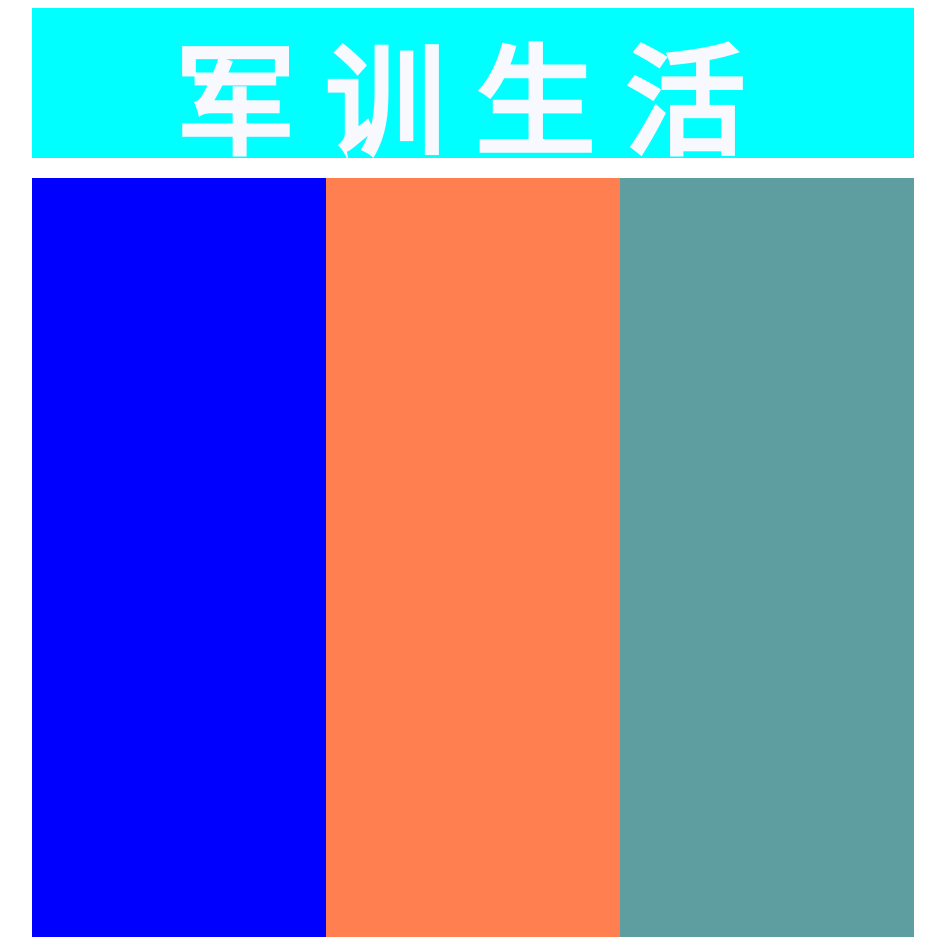
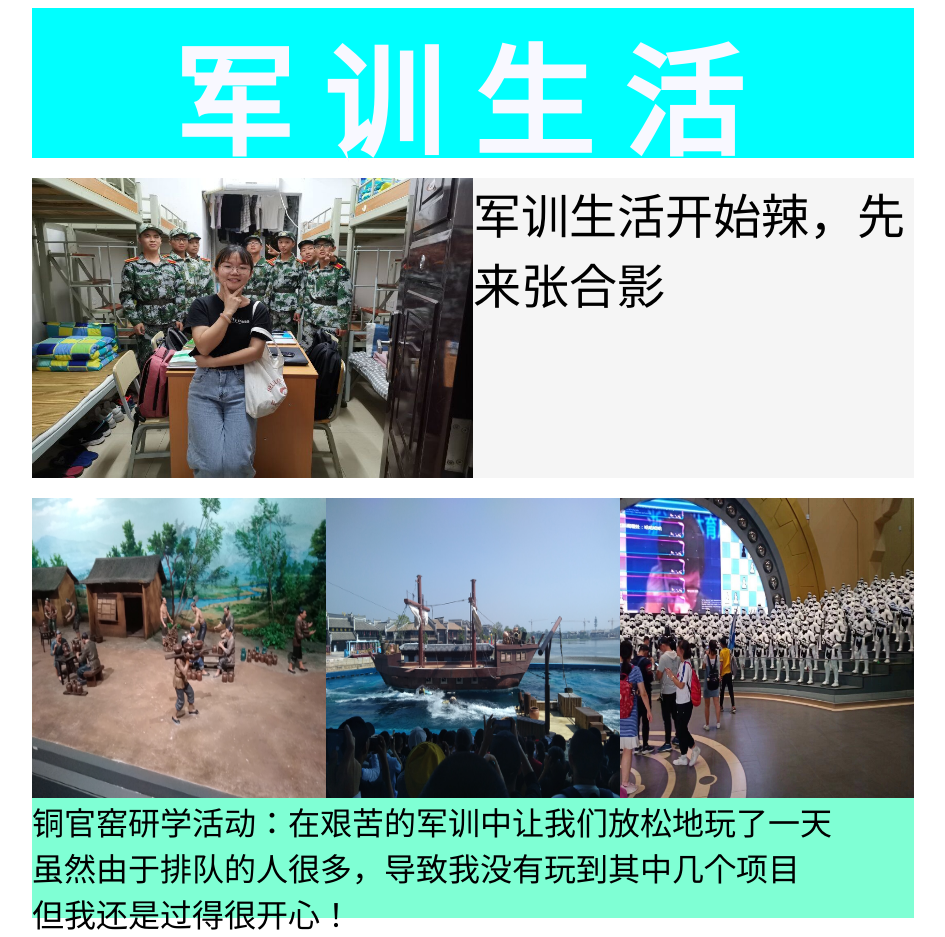
Before and after one commit to liu-wenjie/liu-wenjie.github.io, a plain HTML site: page 我的军训生活/index.html in a window 1280 px wide. Shown: the top 937 px of the page, without its empty margins (167-1112 px from the left). Drawn offline with Linux system fonts and the light colour scheme.

Commit message:
another commit

```diff
--- a/我的军训生活/index.html
+++ b/我的军训生活/index.html
@@ -49,6 +49,50 @@
 				background-color: cadetblue;
 				float: left;
 			}
+			.box4{
+				width: 882px;
+				height: 300px;
+				background-color: chocolate;
+				margin: 0 auto;
+				margin-top: 20px;
+			}
+			.box5{
+				width: 441px;
+				height: 300px;
+				background-color: #00FFFF;
+				float: left
+			}
+			.box6{
+				width: 441px;
+				height: 300px;
+				background-color: whitesmoke;
+				float: left
+			}
+			.tongguanyao{
+				width: 882px;
+				height: 420px;
+				background-color: aquamarine;
+				margin: 0 auto;
+				margin-top: 20px;
+			}
+			.tupian1{
+				width: 294px;
+				height: 300px;
+				background-color: #00FFFF;
+				float: left
+			}
+			.tupian2{
+				width: 294px;
+				height: 300px;
+				background-color: #00FFFF;
+				float: left
+			}
+			.tupian3{
+				width: 294px;
+				height: 300px;
+				background-color: #00FFFF;
+				float: left
+			}
 		</style>
 	</head>
 	<body>
@@ -57,10 +101,41 @@
 				<b>军&nbsp;训&nbsp;生&nbsp;活&nbsp;</b>
 			</div>
 		</div>
+		<div class="box4">
+			<div class="box5">
+				<img src="img/QQ图片20191012223647.jpg" height="300px" width="441px" />
+			</div>
+			<div class="box6">
+				<font color="black" size="7" face="楷体">军训生活开始辣，先来张合影</font>
+			</div>
+			</div>
+		</div>
+		<div class="tongguanyao">
+			<div class="tupian1">
+				<img src="img/QQ图片20191013083358.jpg" height="300px" width="294"/>
+			</div>
+			<div class="tupian2">
+				<img src="img/QQ图片20191013083403.jpg" height="300px" width="294" />
+			</div>
+			<div class="tupian3">
+				<img src="img/QQ图片20191013091120.jpg" height="300px" width="294" />
+			</div>
+				<font color="black" size="6" face="楷体">铜官窑研学活动：在艰苦的军训中让我们放松地玩了一天</font>
+				<br />
+				<font color="black" size="6" face="楷体">虽然由于排队的人很多，导致我没有玩到其中几个项目</font>
+				<br />
+				<font color="black" size="6" face="楷体">但我还是过得很开心！</font>
+		</div>
 		<div class="box3">
-			<div class="left"></div>
-			<div class="mid"></div>
-			<div class="right"></div>
+			<div class="left">
+
+			</div>
+			<div class="mid">
+
+			</div>
+			<div class="right">
+
+			</div>
 		</div>
 	</body>
 </html>
```
Also changed, not shown: 我的军训生活/img/QQ图片20191012223647.jpg (added), 我的军训生活/img/QQ图片20191012223721.jpg (added), 我的军训生活/img/QQ图片20191013083358.jpg (added), 我的军训生活/img/QQ图片20191013083403.jpg (added), 我的军训生活/img/QQ图片20191013091120.jpg (added).
